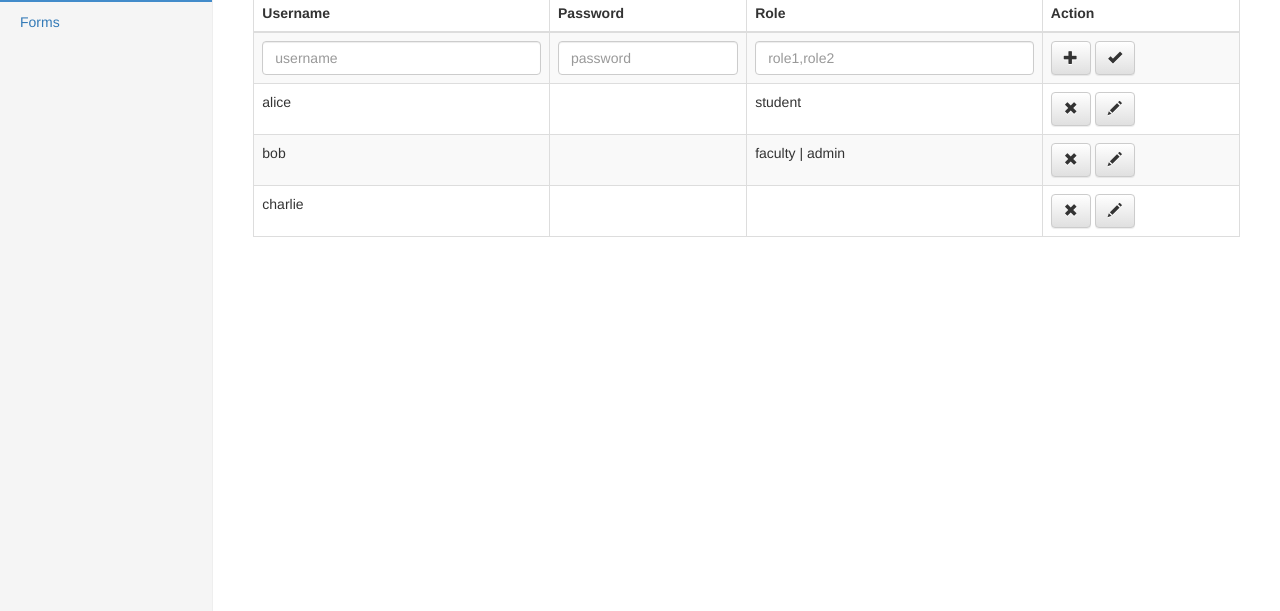
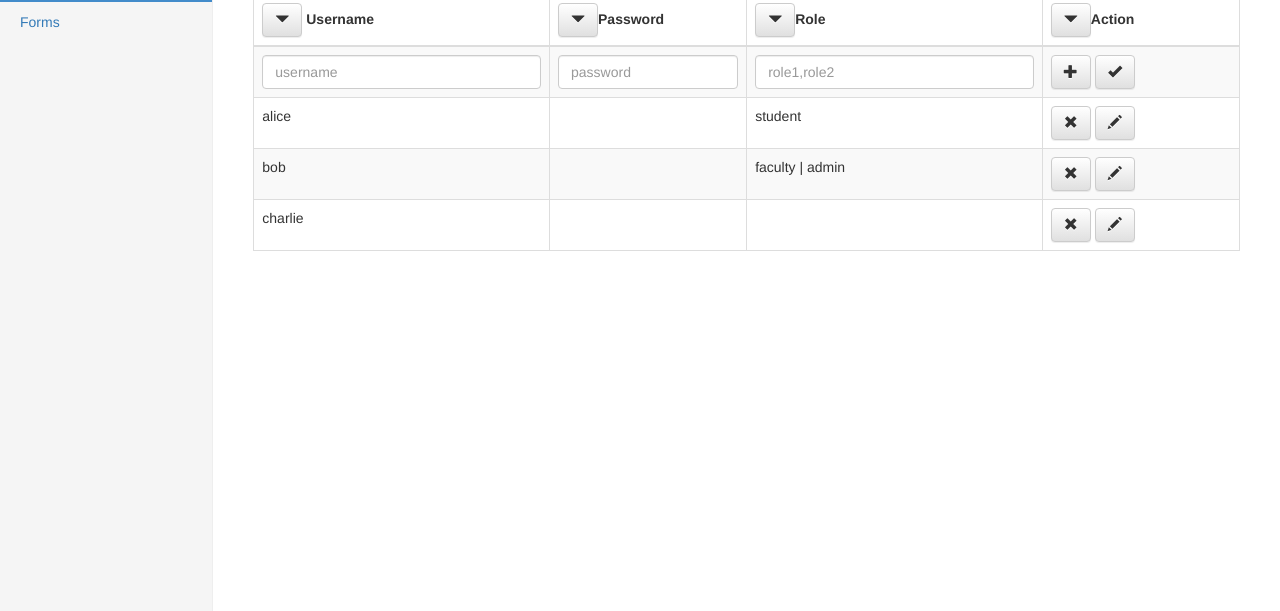
Before and after one commit to mengxichen/WebDevSpring2016, a website: page public/assignment/admin.html in a window 1280 px wide. Shown: the part 189-800 px from the top of the page. Drawn offline with nearby package versions, Linux system fonts and the light colour scheme.

Commit message:
Assignment1 add sorting icon

```diff
--- a/public/assignment/admin.html
+++ b/public/assignment/admin.html
@@ -58,10 +58,18 @@
         <table class="table table-striped table-bordered">
             <thead>
                 <tr>
-                    <th class="col-md-3">Username</th>
-                    <th class="col-md-2">Password</th>
-                    <th class="col-md-3">Role</th>
-                    <th class="col-md-2">Action</th>
+                    <th class="col-md-3"> <button type="button" class="btn btn-default" aria-label="Left Align">
+                    <span class="glyphicon glyphicon-triangle-bottom" aria-hidden="true"></span>
+                    </button> Username</th>
+                    <th class="col-md-2"><button type="button" class="btn btn-default" aria-label="Left Align">
+                        <span class="glyphicon glyphicon-triangle-bottom" aria-hidden="true"></span>
+                    </button>Password</th>
+                    <th class="col-md-3"><button type="button" class="btn btn-default" aria-label="Left Align">
+                        <span class="glyphicon glyphicon-triangle-bottom" aria-hidden="true"></span>
+                    </button>Role</th>
+                    <th class="col-md-2"><button type="button" class="btn btn-default" aria-label="Left Align">
+                        <span class="glyphicon glyphicon-triangle-bottom" aria-hidden="true"></span>
+                    </button>Action</th>
                 </tr>
             </thead>
             <tbody>
```
Also changed, not shown: public/assignment/forms.html (+6 -2 lines).
